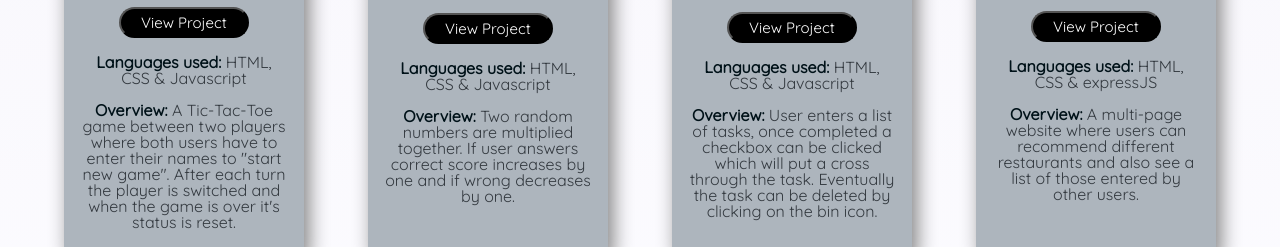
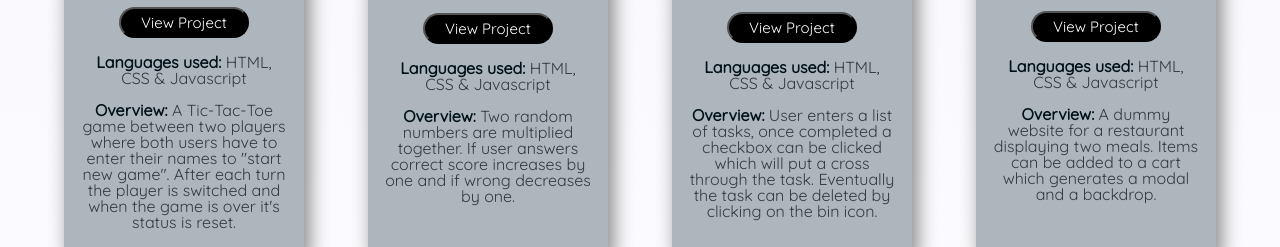
Before and after one commit to Ismail-code97/Portfolio-home-page, a plain HTML site: page projects.html in a window 1280 px wide. Shown: the part 381-628 px from the top of the page. Drawn offline with Linux system fonts and the light colour scheme.

Commit message:
restaurant overview changed

```diff
--- a/projects.html
+++ b/projects.html
@@ -69,8 +69,8 @@
                     <div class="written-content">
                       <h2>Restaurant</h2> <hr>
                       <span><button><a href="./projects/Restaurant page/">View Project</a></button></span>
-                      <p><strong>Languages used:</strong> HTML, CSS & expressJS</p>
-                      <p><strong>Overview:</strong> A multi-page website where users can recommend different restaurants and also see a list of those entered by other users. </p>
+                      <p><strong>Languages used:</strong> HTML, CSS & Javascript</p>
+                      <p><strong>Overview:</strong> A dummy website for a restaurant displaying two meals. Items can be added to a cart which generates a modal and a backdrop. </p>
                     </div>
 
                       </div>
```
